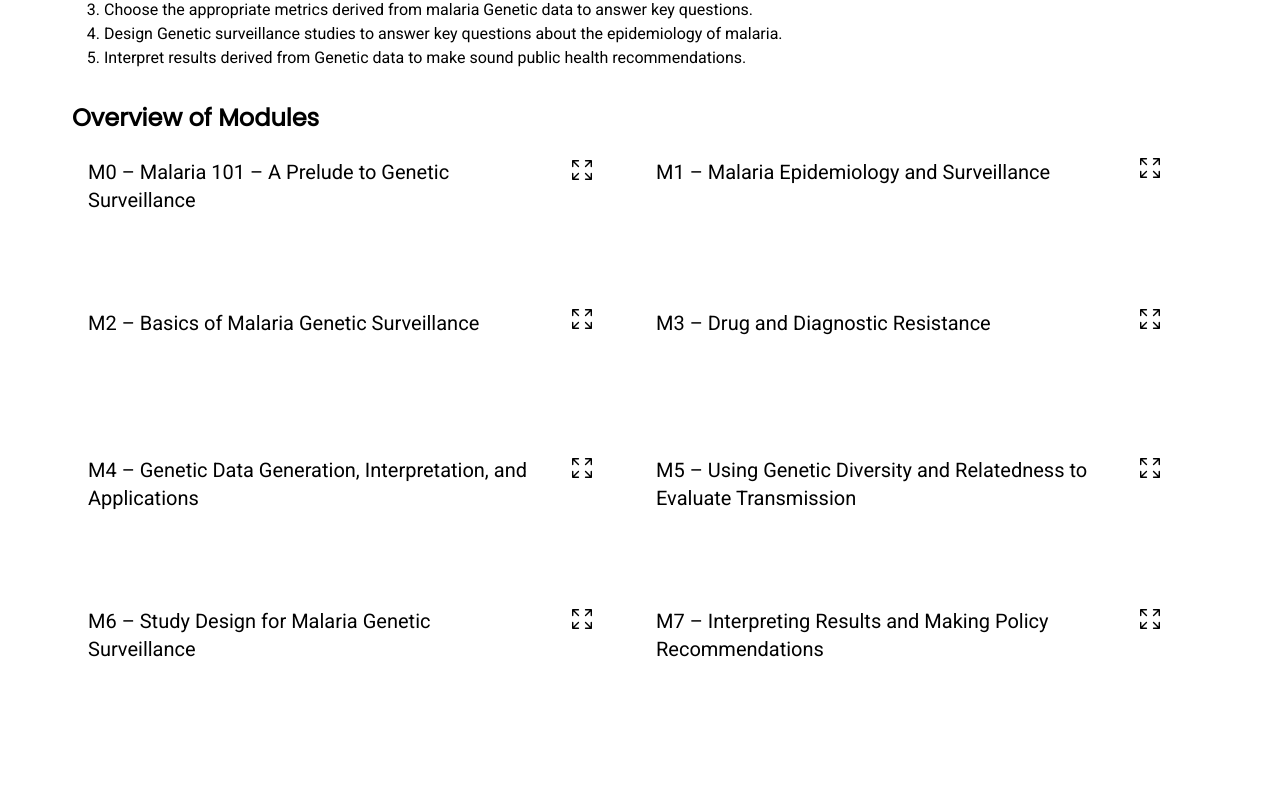
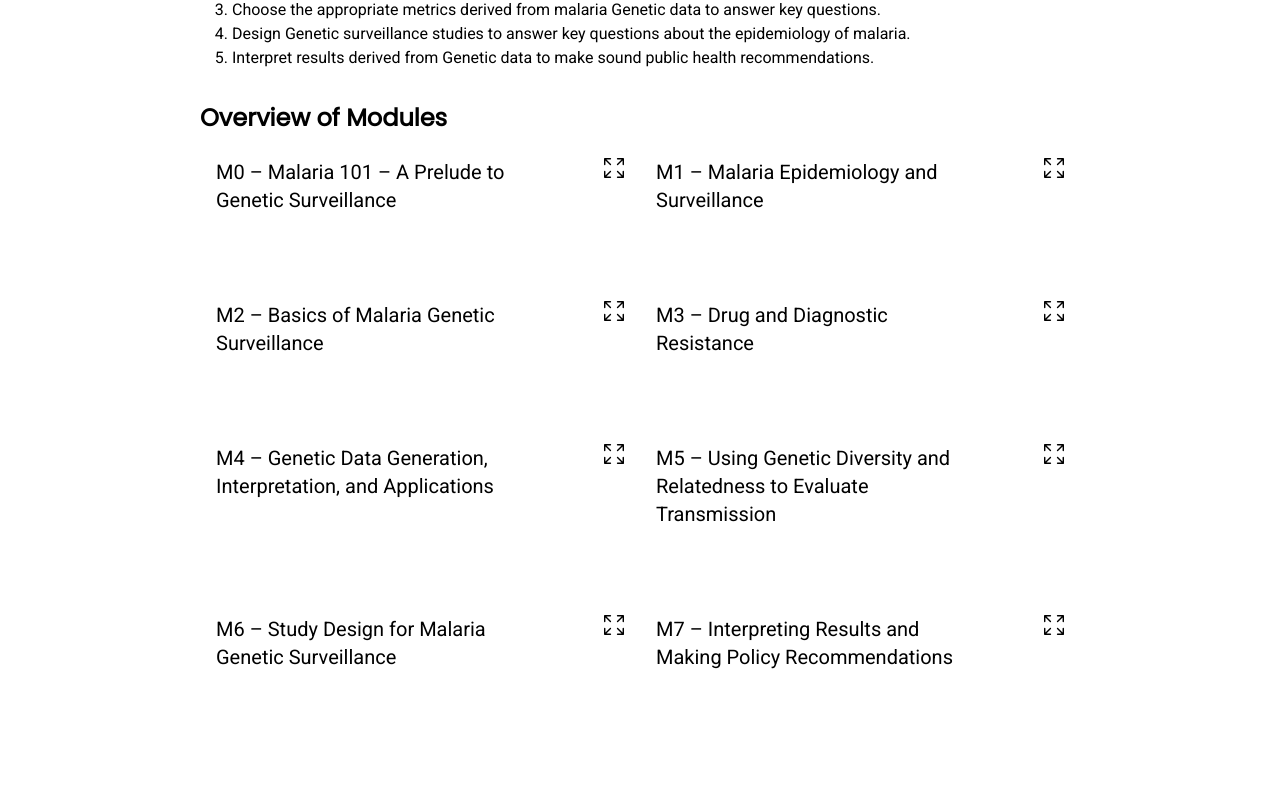
Before and after one commit to PlasmoGenEpi/plasmogenepi-website, a Next.js app: page /OnlineCourse in a window 1280 px wide. Shown: the part 854-1660 px from the top of the page. Built offline with nearby package versions, Linux system fonts and the light colour scheme.

Commit message:
expand icon moved farther right accordion

```diff
--- a/app/(Layout)/DataStandards/page.tsx
+++ b/app/(Layout)/DataStandards/page.tsx
@@ -16,12 +16,12 @@ export default function DataStandards() {
       <div className="flex flex-col items-center font-roboto">
         <div className="mx-4 flex max-w-full justify-center overflow-hidden">
           <Image
-            priority
+            placeholder="empty"
             alt="schema"
             src="/graph2.png"
             width={1200}
             height={336}
-            className=" bg-black min-w-[600px] bg-opacity-50 bg-blend-multiply [object-position:50%]"
+            className="min-w-[600px] [object-position:50%]"
           />
         </div>
         {/* <div className="mx-auto max-w-4xl py-12">
--- a/app/(Layout)/OnlineCourse/page.tsx
+++ b/app/(Layout)/OnlineCourse/page.tsx
@@ -130,7 +130,7 @@ export default function OnlineCourse() {
           </div>
         </div>
 
-        <div className="max-w-6xl px-2 py-6 md:mx-auto md:py-12">
+        <div className="max-w-4xl px-2 py-6 md:mx-auto md:py-12">
           <div className="">
             {/* <div className=" mb-8 grid gap-4 md:grid-cols-2">
             <div className="mx-auto flex text-center">
--- a/app/components/Accordion.tsx
+++ b/app/components/Accordion.tsx
@@ -38,13 +38,13 @@ export default function Accordion({
                   setOpenPages([...openPages, 0]);
                 }
               }}
-              className=" -translate-y-4 translate-x-4 cursor-pointer p-4"
+              className=" h-0 -translate-y-4 translate-x-12 cursor-pointer p-4"
             >
               <ExpandIcon />
             </button>
           </div>
         </div>
-        <div className={"collapse-content px-6"}>
+        <div className={"collapse-content pl-6 pr-12"}>
           <p className="mb-4">
             In this introductory module we will quickly review the basic
             epidemiology of malaria, including its transmission, health
@@ -93,7 +93,7 @@ export default function Accordion({
                   setOpenPages([...openPages, 1]);
                 }
               }}
-              className=" -translate-y-4 translate-x-4 cursor-pointer p-4"
+              className=" h-0 -translate-y-4 translate-x-12 cursor-pointer p-4"
             >
               <ExpandIcon />
             </button>
@@ -114,7 +114,7 @@ export default function Accordion({
             M1 &ndash; Malaria Epidemiology and Surveillance
           </h3> */}
         </div>
-        <div className="py- collapse-content px-6">
+        <div className="py- collapse-content pl-6 pr-12">
           <p className="mb-4">
             Traditional surveillance is the foundation of effective malaria
             control, but it has some limitations. In this module, you will learn
@@ -157,7 +157,7 @@ export default function Accordion({
                   setOpenPages([...openPages, 2]);
                 }
               }}
-              className=" -translate-y-4 translate-x-4 cursor-pointer p-4"
+              className=" h-0 -translate-y-4 translate-x-12 cursor-pointer p-4"
             >
               <ExpandIcon />
             </button>
@@ -178,7 +178,7 @@ export default function Accordion({
             M2 &ndash; Basics of Malaria Genetic Surveillance
           </h3> */}
         </div>
-        <div className="py- collapse-content px-6">
+        <div className="py- collapse-content pl-6 pr-12">
           <p className="mb-4">
             What can the DNA of malaria parasites tell you about where an
             infection came from, if you&apos;ll be able to detect it with a
@@ -245,7 +245,7 @@ export default function Accordion({
                   setOpenPages([...openPages, 3]);
                 }
               }}
-              className=" -translate-y-4 translate-x-4 cursor-pointer p-4"
+              className=" h-0 -translate-y-4 translate-x-12 cursor-pointer p-4"
             >
               <ExpandIcon />
             </button>
@@ -266,7 +266,7 @@ export default function Accordion({
             M3 &ndash; Drug and Diagnostic Resistance
           </h3> */}
         </div>
-        <div className="py- collapse-content px-6">
+        <div className="py- collapse-content pl-6 pr-12">
           <p className="mb-4">
             Drug and diagnostic resistance are two of the most relevant genetic
             epidemiology use cases. In this module you will explore the
@@ -311,7 +311,7 @@ export default function Accordion({
                   setOpenPages([...openPages, 4]);
                 }
               }}
-              className=" -translate-y-4 translate-x-4 cursor-pointer p-4"
+              className=" h-0 -translate-y-4 translate-x-12 cursor-pointer p-4"
             >
               <ExpandIcon />
             </button>
@@ -332,7 +332,7 @@ export default function Accordion({
             M4 &ndash; Genetic Data Generation, Interpretation, and Applications
           </h3> */}
         </div>
-        <div className="py- collapse-content px-6">
+        <div className="py- collapse-content pl-6 pr-12">
           <p className="mb-4">
             Different use cases require different methods. This module explores
             the strengths and weaknesses of different techniques for generating
@@ -394,7 +394,7 @@ export default function Accordion({
                   setOpenPages([...openPages, 5]);
                 }
               }}
-              className=" -translate-y-4 translate-x-4 cursor-pointer p-4"
+              className=" h-0 -translate-y-4 translate-x-12 cursor-pointer p-4"
             >
               <ExpandIcon />
             </button>
@@ -416,7 +416,7 @@ export default function Accordion({
             Transmission
           </h3> */}
         </div>
-        <div className="py- collapse-content px-6">
+        <div className="py- collapse-content pl-6 pr-12">
           <p className="mb-4">
             Now that you&apos;ve generated some Genetic data, you need to choose
             the right metrics. In this module, you will learn how to choose the
@@ -482,7 +482,7 @@ export default function Accordion({
                   setOpenPages([...openPages, 6]);
                 }
               }}
-              className=" -translate-y-4 translate-x-4 cursor-pointer p-4"
+              className=" h-0 -translate-y-4 translate-x-12 cursor-pointer p-4"
             >
               <ExpandIcon />
             </button>
@@ -503,7 +503,7 @@ export default function Accordion({
             M6 &ndash; Study Design for Malaria Genetic Surveillance
           </h3> */}
         </div>
-        <div className="py- collapse-content px-6">
+        <div className="py- collapse-content pl-6 pr-12">
           <p className="mb-4">
             Genetic data are only as good as the surveillance system or study
             that from which they were collected. But what makes a good malaria
@@ -539,7 +539,7 @@ export default function Accordion({
           </div>{" "}
           <h3 className="text-2xl font-bold">Design and Sampling</h3>
         </div>
-        <div className="collapse-content px-6 py-">
+        <div className="collapse-content pl-6 pr-12 py-">
           <p className="mb-4">
             Genetic data are only as good as the surveillance system or study
             that from which they were collected. But what makes a good malaria
@@ -573,7 +573,7 @@ export default function Accordion({
             and Sample Size
           </h3>
         </div>
-        <div className="collapse-content px-6 mr-8">
+        <div className="collapse-content pl-6 pr-12 mr-8">
           <p>
             In this module, you will continue to explore best practices for
             developing effective Genetic surveillance studies. You will learn to
@@ -603,7 +603,7 @@ export default function Accordion({
             Connectivity and Importation
           </h3>
         </div>
-        <div className="collapse-content px-6 mr-8">
+        <div className="collapse-content pl-6 pr-12 mr-8">
           <p className="mb-4">
             In this third and final module on study design, you will focus on
             critically evaluating different study designs for measuring
@@ -649,7 +649,7 @@ export default function Accordion({
                   setOpenPages([...openPages, 7]);
                 }
               }}
-              className=" -translate-y-4 translate-x-4 cursor-pointer p-4"
+              className=" h-0 -translate-y-4 translate-x-12 cursor-pointer p-4"
             >
               <ExpandIcon />
             </button>
@@ -670,7 +670,7 @@ export default function Accordion({
             M7 &ndash; Interpreting Results and Making Policy Recommendations
           </h3> */}
         </div>
-        <div className="py- collapse-content px-6">
+        <div className="py- collapse-content pl-6 pr-12">
           <p className="mb-4">
             The goal of malaria Genetic surveillance is to design and deliver
             more effective control programs, which will prevent illness and
@@ -697,7 +697,7 @@ export default function Accordion({
   <div class="collapse-title text-xl font-medium">
     Click to open this one and close others
   </div>
-  <div class="collapse-content px-6">
+  <div class="collapse-content pl-6 pr-12">
     <p>hello</p>
   </div>
 </div>
@@ -706,7 +706,7 @@ export default function Accordion({
   <div class="collapse-title text-xl font-medium">
     Click to open this one and close others
   </div>
-  <div class="collapse-content px-6">
+  <div class="collapse-content pl-6 pr-12">
     <p>hello</p>
   </div>
 </div>
@@ -715,7 +715,7 @@ export default function Accordion({
   <div class="collapse-title text-xl font-medium">
     Click to open this one and close others
   </div>
-  <div class="collapse-content px-6">
+  <div class="collapse-content pl-6 pr-12">
     <p>hello</p>
   </div>
 </div> */
```
